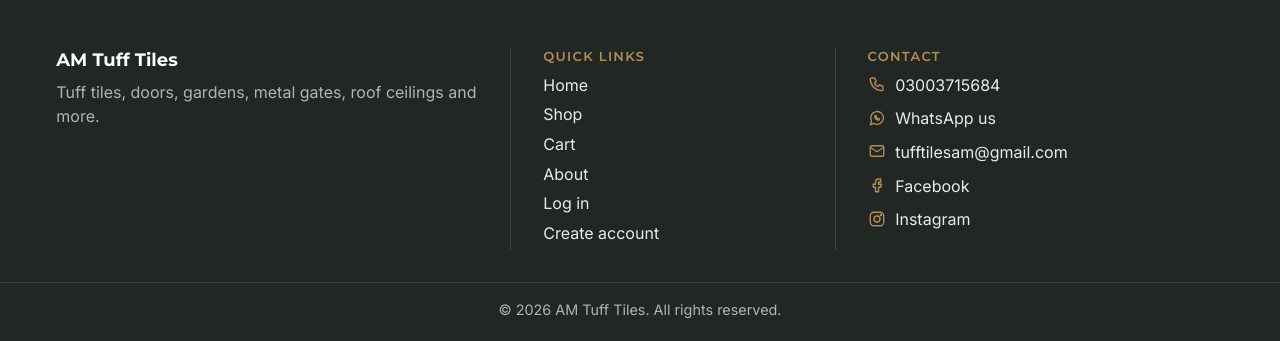
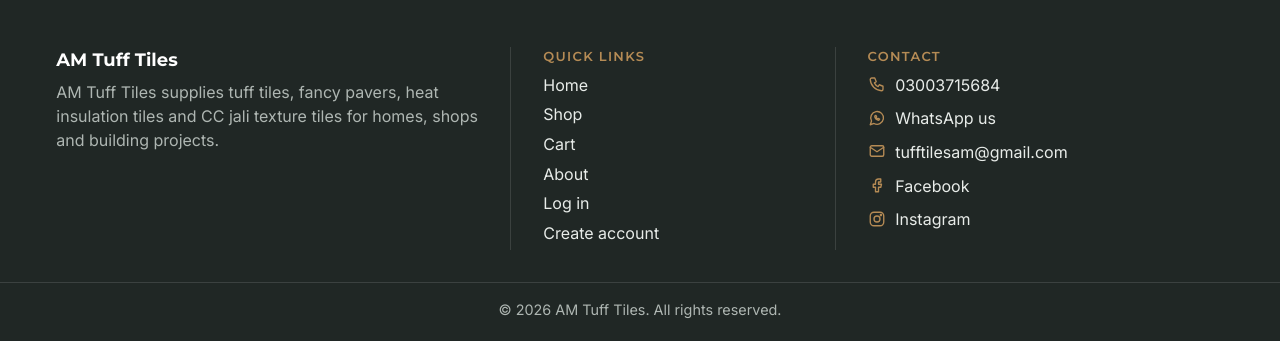
Before and after one commit to shayan-ali-lakho/am-tuff-tiles, a PHP site: page / in a window 1280 px wide. Shown: the part 2309-2650 px from the top of the page. Run offline with PHP 8.4, Linux system fonts and the light colour scheme; tables that the repository leaves empty hold one stand-in row (values such as "Sample post"); grey boxes marked "Sample" are stand-in pictures; some libraries are stand-ins or nearby versions.

Commit message:
One site description everywhere; favicon set and WebSite schema for Google logo
Co-Authored-By: Claude Sonnet 5.5 <noreply@anthropic.com>
Claude-Session: https://claude.ai/code/session_016xf9TFLDooturmSaHQeWHa

```diff
--- a/app/Controllers/HomeController.php
+++ b/app/Controllers/HomeController.php
@@ -31,7 +31,7 @@ final class HomeController
             $hero     = $this->heroCircles([]);
         }
 
-        seo(['jsonld' => [business_schema()]]);
+        seo(['jsonld' => [website_schema(), business_schema()]]);
 
         echo view('home', [
             'title'      => '',
--- a/app/Controllers/PageController.php
+++ b/app/Controllers/PageController.php
@@ -26,11 +26,11 @@ final class PageController
             ];
         }
 
-        seo(['jsonld' => [business_schema()]]);
+        seo(['jsonld' => [website_schema(), business_schema()]]);
 
         echo view('about', [
             'title'       => 'About us',
-            'description' => 'About AM Tuff Tiles: tuff tiles, doors, garden products, metal gates, roof ceilings and more. Pay by EasyPaisa.',
+            'description' => site_description(),
             'categories'  => $categories,
         ]);
     }
--- a/app/Controllers/ShopController.php
+++ b/app/Controllers/ShopController.php
@@ -83,10 +83,10 @@ final class ShopController
         }
 
         echo view('shop/index', [
-            'title'          => ($activeCategory !== null ? 'Buy ' . $activeCategory['name'] . ' Online' : 'Shop Tuff Tiles, Doors, Gates & More') . $pageNote,
+            'title'          => ($activeCategory !== null ? 'Buy ' . $activeCategory['name'] . ' Online' : 'Shop Tuff Tiles, Fancy Pavers & Heat Insulation Tiles') . $pageNote,
             'description'    => $activeCategory !== null
                 ? 'Buy ' . $activeCategory['name'] . ' from AM Tuff Tiles. See sizes and prices in PKR and order online. Pay by EasyPaisa.'
-                : 'Browse tuff tiles, doors, garden products, metal gates, roof ceilings and more from AM Tuff Tiles. Prices in PKR. Pay by EasyPaisa.',
+                : site_description(),
             'products'       => Product::shopSearch($filters, $sort, self::PER_PAGE, ($page - 1) * self::PER_PAGE),
             'categories'     => $categories,
             'options'        => $options,
--- a/app/Views/home.php
+++ b/app/Views/home.php
@@ -11,8 +11,7 @@
             <p class="eyebrow">Building products supplier</p>
             <h1>Tuff Tiles, Fancy Pavers, Heat Insulation Tiles, CC Jali Texture Tile</h1>
             <p class="hero-lead">
-                AM Tuff Tiles supplies tuff tiles, fancy pavers, heat insulation tiles and CC jali texture tiles
-                for homes, shops and building projects.
+                <?= e(site_description()) ?>
             </p>
             <div class="hero-actions">
                 <a class="btn btn-primary" href="<?= e(url('/shop')) ?>">Shop now</a>
--- a/app/Views/layouts/main.php
+++ b/app/Views/layouts/main.php
@@ -1,8 +1,8 @@
 <?php
 /** @var string $content */
 $siteName = (string) config('app.name');
-$pageTitle = ($title ?? '') !== '' ? $title . ' | ' . $siteName : 'Tuff Tiles, Doors & Metal Gates in Karachi | ' . $siteName;
-$pageDescription = $description ?? 'AM Tuff Tiles supplies tuff tiles, doors, garden products, metal gates and roof ceilings. Browse prices in PKR and order online, no account needed. Pay by EasyPaisa.';
+$pageTitle = ($title ?? '') !== '' ? $title . ' | ' . $siteName : 'Tuff Tiles, Fancy Pavers & Heat Insulation Tiles in Karachi | ' . $siteName;
+$pageDescription = $description ?? site_description();
 $seo = seo();
 $canonical = (string) ($seo['canonical'] ?? (site_url() . (current_path() === '/' ? '/' : current_path())));
 $ogImage = (string) ($seo['image'] ?? (site_url() . asset_path('img/og-default.jpg')));
@@ -42,7 +42,11 @@ $instagram = social_url('instagram');
     <?php foreach ($seo['jsonld'] ?? [] as $schema): ?>
     <script type="application/ld+json"><?= json_encode($schema, JSON_UNESCAPED_SLASHES | JSON_UNESCAPED_UNICODE | JSON_HEX_TAG | JSON_HEX_AMP) ?></script>
     <?php endforeach; ?>
-    <link rel="icon" type="image/png" href="<?= e(asset('img/favicon.png')) ?>">
+    <link rel="icon" href="<?= e(site_url()) ?>/favicon.ico" sizes="48x48">
+    <link rel="icon" type="image/png" sizes="48x48" href="<?= e(site_url() . asset_path('img/icon-48.png')) ?>">
+    <link rel="icon" type="image/png" sizes="96x96" href="<?= e(site_url() . asset_path('img/icon-96.png')) ?>">
+    <link rel="icon" type="image/png" sizes="192x192" href="<?= e(site_url() . asset_path('img/icon-192.png')) ?>">
+    <link rel="apple-touch-icon" href="<?= e(site_url() . asset_path('img/apple-touch-icon.png')) ?>">
     <script>document.documentElement.className += ' js';</script>
 
     <link rel="preconnect" href="https://fonts.googleapis.com">
@@ -101,7 +105,7 @@ $instagram = social_url('instagram');
         <div class="container footer-inner">
             <div class="footer-col">
                 <p class="footer-brand"><?= e($siteName) ?></p>
-                <p class="footer-muted">Tuff tiles, doors, gardens, metal gates, roof ceilings and more.</p>
+                <p class="footer-muted"><?= e(site_description()) ?></p>
             </div>
 
             <nav class="footer-col" aria-label="Footer">
--- a/app/helpers.php
+++ b/app/helpers.php
@@ -318,6 +318,12 @@ function icon(string $name): string
         . ($paths[$name] ?? '') . '</svg>';
 }
 
+/** The one sentence that describes the shop everywhere (search results, footer, about page, structured data). */
+function site_description(): string
+{
+    return 'AM Tuff Tiles supplies tuff tiles, fancy pavers, heat insulation tiles and CC jali texture tiles for homes, shops and building projects.';
+}
+
 /** URL of the shop logo if a file public/assets/img/logo.(svg|png|webp|jpg) exists, otherwise null. */
 function logo_url(): ?string
 {
@@ -429,6 +435,23 @@ function seo_is_private_path(string $path): bool
     return false;
 }
 
+/** Tells Google the site's name and its logo/icon for search results. */
+function website_schema(): array
+{
+    $site = site_url();
+
+    return [
+        '@context'      => 'https://schema.org',
+        '@type'         => 'WebSite',
+        '@id'           => $site . '/#website',
+        'url'           => $site . '/',
+        'name'          => (string) config('app.name'),
+        'alternateName' => ['AM Tuff Tiles', 'AMTuff Tiles', 'Abdul Manan Tiles'],
+        'description'   => site_description(),
+        'image'         => $site . asset_path('img/icon-192.png'),
+    ];
+}
+
 /** Structured data describing the shop itself (shown by Google as a business). */
 function business_schema(): array
 {
@@ -440,9 +463,9 @@ function business_schema(): array
         'name'               => (string) config('app.name'),
         'alternateName'      => 'Abdul Manan Tiles',
         'url'                => $site . '/',
-        'logo'               => $site . asset_path('img/logo.png'),
+        'logo'               => $site . asset_path('img/icon-192.png'),
         'image'              => $site . asset_path('img/og-default.jpg'),
-        'description'        => 'Tuff tiles, doors, garden products, metal gates, roof ceilings and more. Prices in PKR' . (easypaisa()['enabled'] ? ', pay by EasyPaisa' : '') . '.',
+        'description'        => site_description(),
         'currenciesAccepted' => 'PKR',
         'paymentAccepted'    => 'EasyPaisa',
         'address'            => ['@type' => 'PostalAddress', 'addressLocality' => 'Karachi', 'addressCountry' => 'PK'],
```
Also changed, not shown: app/Views/about.php (+4 -5 lines), README.md, public/assets/img/apple-touch-icon.png (added), public/assets/img/icon-192.png (added), public/assets/img/icon-48.png (added), public/assets/img/icon-96.png (added), public/favicon.ico (added).
